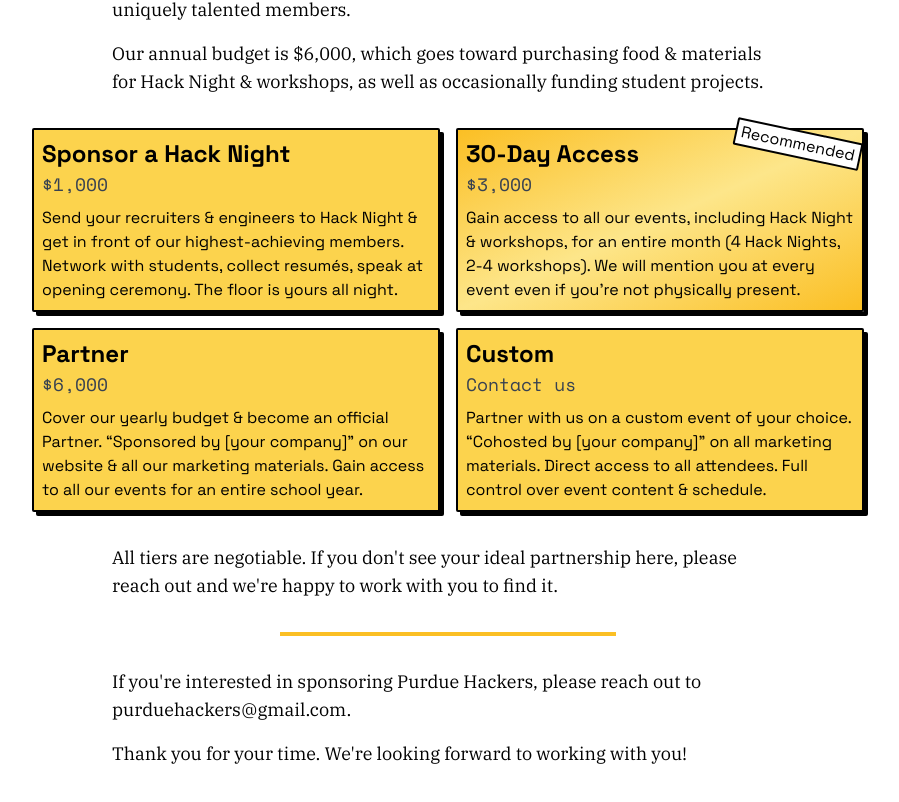
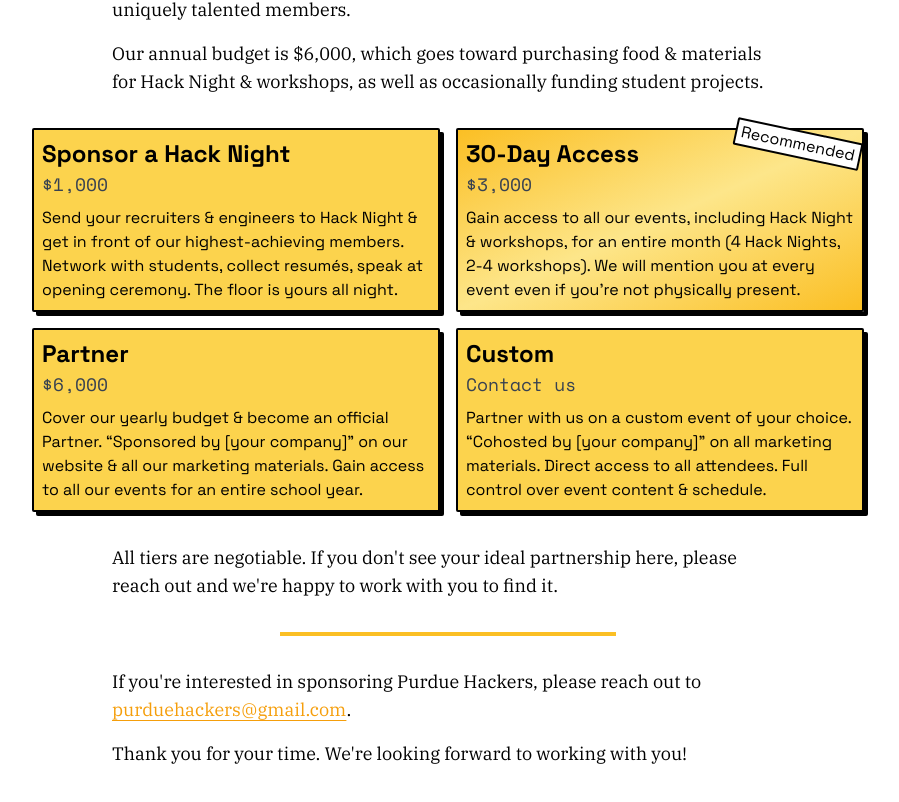
Before and after one commit to purduehackers/site, a Next.js app: page /sponsor in a window 1280 px wide. Shown: the part 3237-4039 px from the top of the page, without its empty margins (192-1091 px from the left). Built offline with nearby package versions, Linux system fonts and the light colour scheme.

Commit message:
add mailto link

```diff
--- a/components/sponsor/sponsor.mdx
+++ b/components/sponsor/sponsor.mdx
@@ -111,7 +111,7 @@ All tiers are negotiable. If you don't see your ideal partnership here, please r
 
 <div className="print:hidden">
 
-If you're interested in sponsoring Purdue Hackers, please reach out to purduehackers@gmail.com.
+If you're interested in sponsoring Purdue Hackers, please reach out to [purduehackers@gmail.com](mailto:purduehackers@gmail.com).
 
 </div>
 
```
